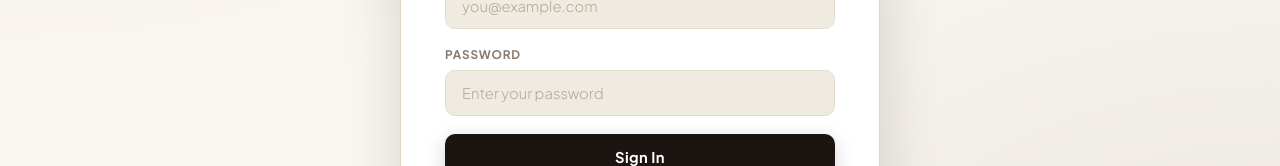
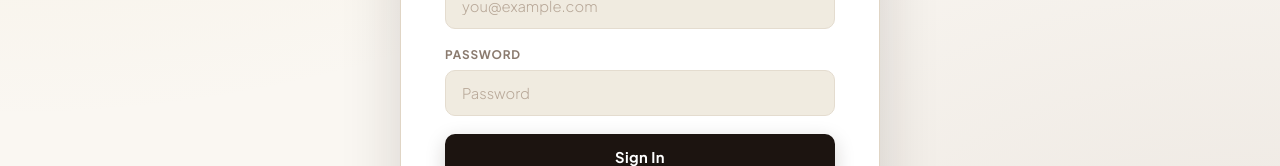
Before and after one commit to YAdnan408/Marketplace-2.0, a React (Vite) app in the folder frontend/: page /login in a window 1280 px wide. Shown: the part 444-610 px from the top of the page. Built offline with nearby package versions, Linux system fonts and the light colour scheme; no server answers; a web font is replaced by a local one.

Commit message:
Update password input placeholder

```diff
--- a/frontend/src/pages/Login.jsx
+++ b/frontend/src/pages/Login.jsx
@@ -67,7 +67,7 @@ export default function Login() {
             </div>
             <div className="field-group">
               <label>Password</label>
-              <input type="password" placeholder="Enter your password" value={password}
+              <input type="password" placeholder="Password" value={password}
                 onChange={(e) => setPassword(e.target.value)} required />
             </div>
             <button type="submit" className="btn-primary" disabled={loading}>
```
